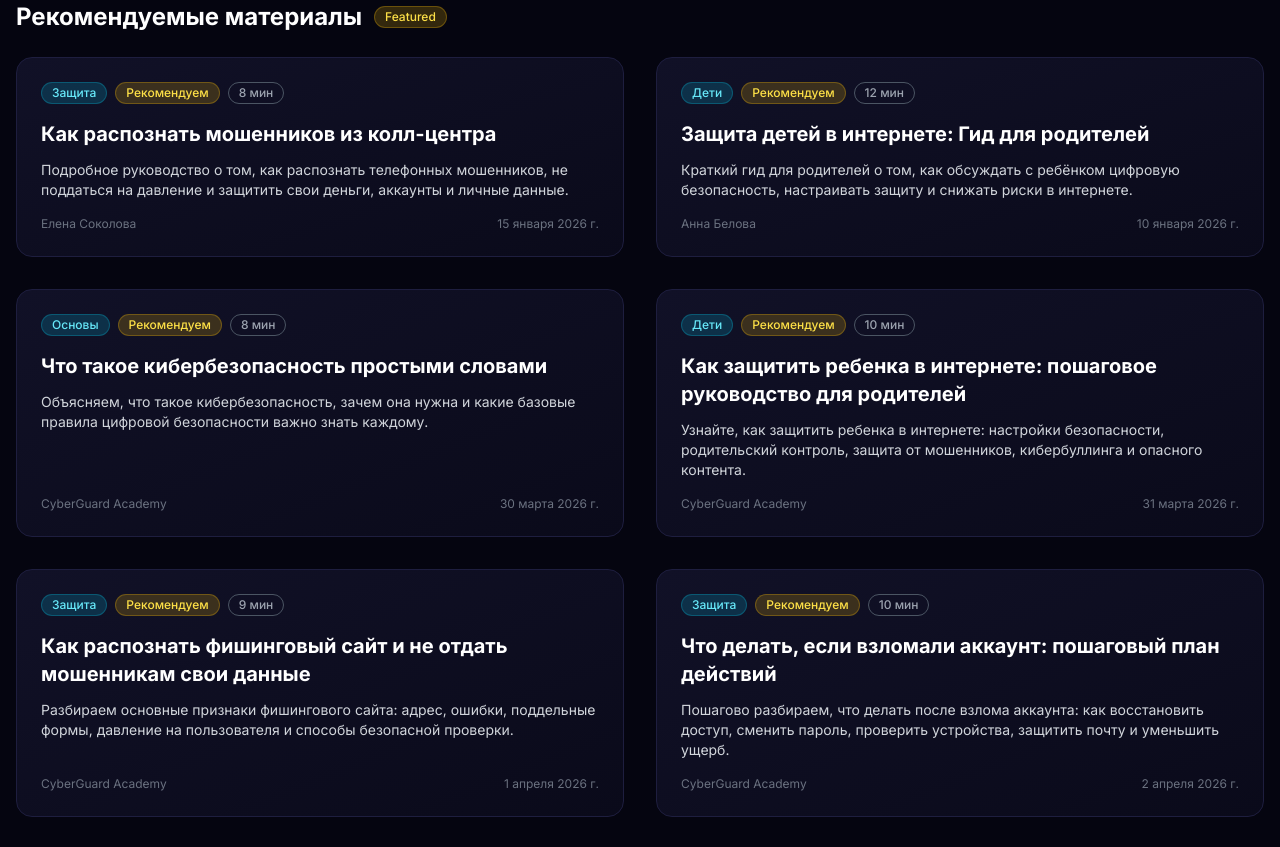
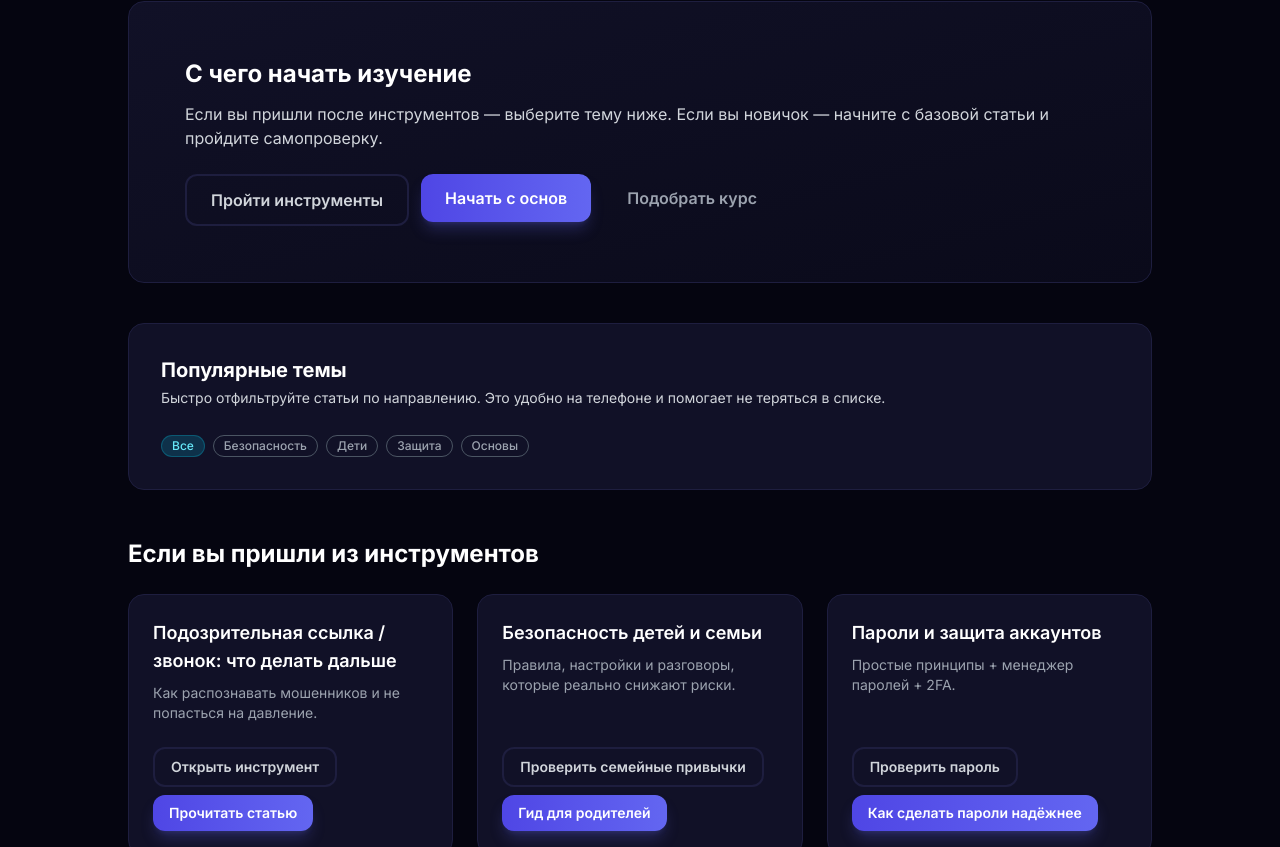
Before and after one commit to mam37bez/cyberguard-academy, a Next.js app: page /blog in a window 1280 px wide. Shown: the part 333-1180 px from the top of the page. Built offline with nearby package versions, Linux system fonts and the light colour scheme.

Commit message:
Strengthen blog page with start guide and topic filters

```diff
--- a/src/app/blog/page.tsx
+++ b/src/app/blog/page.tsx
@@ -2,6 +2,7 @@ import type { Metadata } from 'next';
 import Link from 'next/link';
 import { Card, CardContent } from '@/components/ui/Card';
 import { Badge } from '@/components/ui/Badge';
+import { Button } from '@/components/ui/Button';
 import { SectionHeading } from '@/components/ui/SectionHeading';
 import { blogPosts } from '@/data/blog';
 import { formatDate } from '@/lib/utils';
@@ -15,9 +16,55 @@ export const metadata: Metadata = {
   },
 };
 
-export default function BlogPage() {
-  const featuredPosts = blogPosts.filter((post) => post.featured);
-  const regularPosts = blogPosts.filter((post) => !post.featured);
+type BlogPageProps = {
+  searchParams?: Promise<{
+    category?: string;
+  }>;
+};
+
+export default async function BlogPage({ searchParams }: BlogPageProps) {
+  // Next.js 15 типизирует searchParams как Promise.
+  // await безопасен: если придёт обычный объект, await просто вернёт его как значение.
+  const sp = searchParams ? await searchParams : undefined;
+
+  const activeCategory =
+    typeof sp?.category === 'string' && sp.category.trim().length > 0 ? sp.category : undefined;
+
+  const categories = Array.from(new Set(blogPosts.map((p) => p.category))).sort((a, b) =>
+    a.localeCompare(b, 'ru'),
+  );
+
+  const visiblePosts = activeCategory ? blogPosts.filter((p) => p.category === activeCategory) : blogPosts;
+
+  const featuredPosts = visiblePosts.filter((post) => post.featured);
+  const regularPosts = visiblePosts.filter((post) => !post.featured);
+
+  const toolToArticle = [
+    {
+      title: 'Подозрительная ссылка / звонок: что делать дальше',
+      toolHref: '/security-tools#suspicious-link',
+      toolLabel: 'Открыть инструмент',
+      postHref: '/blog/kak-raspoznat-moshennikov',
+      postLabel: 'Прочитать статью',
+      note: 'Как распознавать мошенников и не попасться на давление.',
+    },
+    {
+      title: 'Безопасность детей и семьи',
+      toolHref: '/security-tools#family-security',
+      toolLabel: 'Проверить семейные привычки',
+      postHref: '/blog/zaschita-detey',
+      postLabel: 'Гид для родителей',
+      note: 'Правила, настройки и разговоры, которые реально снижают риски.',
+    },
+    {
+      title: 'Пароли и защита аккаунтов',
+      toolHref: '/security-tools#password-strength',
+      toolLabel: 'Проверить пароль',
+      postHref: '/blog/nadezhnye-paroli',
+      postLabel: 'Как сделать пароли надёжнее',
+      note: 'Простые принципы + менеджер паролей + 2FA.',
+    },
+  ];
 
   return (
     <div className="pt-24 pb-16">
@@ -29,6 +76,102 @@ export default function BlogPage() {
           subtitle="Практические материалы о защите аккаунтов, устройств, данных и безопасном поведении в интернете"
         />
 
+        {/* С чего начать */}
+        <div className="max-w-5xl mx-auto mb-10">
+          <Card variant="gradient">
+            <CardContent className="p-6 md:p-8">
+              <h2 className="text-2xl font-bold text-white mb-3">С чего начать изучение</h2>
+              <p className="text-gray-300 mb-6">
+                Если вы пришли после инструментов — выберите тему ниже. Если вы новичок — начните с базовой статьи и
+                пройдите самопроверку.
+              </p>
+              <div className="flex flex-col sm:flex-row gap-3">
+                <Link href="/security-tools">
+                  <Button variant="outline">Пройти инструменты</Button>
+                </Link>
+                <Link href="/blog/chto-takoe-kiberbezopasnost">
+                  <Button variant="primary">Начать с основ</Button>
+                </Link>
+                <Link href="/courses">
+                  <Button variant="ghost">Подобрать курс</Button>
+                </Link>
+              </div>
+            </CardContent>
+          </Card>
+        </div>
+
+        {/* Популярные темы */}
+        <div className="max-w-5xl mx-auto mb-12 rounded-2xl border border-cyber-border bg-cyber-card p-6 md:p-8">
+          <div className="flex flex-col md:flex-row md:items-center md:justify-between gap-4">
+            <div>
+              <h2 className="text-xl font-bold text-white mb-1">Популярные темы</h2>
+              <p className="text-sm text-gray-300">
+                Быстро отфильтруйте статьи по направлению. Это удобно на телефоне и помогает не теряться в списке.
+              </p>
+            </div>
+
+            {activeCategory && (
+              <div className="shrink-0">
+                <Link href="/blog">
+                  <Button variant="outline" size="sm">
+                    Сбросить фильтр
+                  </Button>
+                </Link>
+              </div>
+            )}
+          </div>
+
+          <div className="flex flex-wrap gap-2 mt-6">
+            <Link href="/blog">
+              <Badge variant={activeCategory ? 'outline' : 'info'} size="sm">
+                Все
+              </Badge>
+            </Link>
+
+            {categories.map((c) => (
+              <Link key={c} href={'/blog?category=' + encodeURIComponent(c)}>
+                <Badge variant={activeCategory === c ? 'info' : 'outline'} size="sm">
+                  {c}
+                </Badge>
+              </Link>
+            ))}
+          </div>
+
+          {activeCategory && (
+            <p className="text-xs text-gray-400 mt-4">
+              Фильтр: <span className="text-gray-200 font-medium">{activeCategory}</span>
+            </p>
+          )}
+        </div>
+
+        {/* Связки tools → статьи */}
+        <section className="max-w-5xl mx-auto mb-14">
+          <h2 className="text-2xl font-bold text-white mb-6">Если вы пришли из инструментов</h2>
+          <div className="grid grid-cols-1 md:grid-cols-3 gap-6">
+            {toolToArticle.map((x) => (
+              <Card key={x.title} variant="default" className="h-full">
+                <CardContent className="flex flex-col h-full">
+                  <h3 className="text-lg font-semibold text-white mb-2">{x.title}</h3>
+                  <p className="text-sm text-gray-400 mb-6">{x.note}</p>
+                  <div className="mt-auto flex flex-col gap-2">
+                    <Link href={x.toolHref}>
+                      <Button variant="outline" size="sm">
+                        {x.toolLabel}
+                      </Button>
+                    </Link>
+                    <Link href={x.postHref}>
+                      <Button variant="primary" size="sm">
+                        {x.postLabel}
+                      </Button>
+                    </Link>
+                  </div>
+                </CardContent>
+              </Card>
+            ))}
+          </div>
+        </section>
+
+        {/* Featured */}
         {featuredPosts.length > 0 && (
           <section className="mb-16">
             <div className="flex items-center gap-3 mb-6">
@@ -70,10 +213,10 @@ export default function BlogPage() {
           </section>
         )}
 
-        {regularPosts.length > 0 && (
+        {/* Regular */}
+        {regularPosts.length > 0 ? (
           <section>
-            <h2 className="text-2xl font-bold text-white mb-6">Все статьи</h2>
-
+            <h2 className="text-2xl font-bold text-white mb-6">{activeCategory ? 'Статьи по теме' : 'Все статьи'}</h2>
             <div className="grid grid-cols-1 md:grid-cols-2 gap-8">
               {regularPosts.map((p) => (
                 <Link key={p.id} href={'/blog/' + p.slug}>
@@ -101,6 +244,20 @@ export default function BlogPage() {
               ))}
             </div>
           </section>
+        ) : (
+          <section className="max-w-5xl mx-auto">
+            <Card variant="default">
+              <CardContent>
+                <h2 className="text-xl font-bold text-white mb-2">По этому фильтру статей пока нет</h2>
+                <p className="text-gray-400 mb-4">
+                  Попробуйте выбрать другую тему или сбросить фильтр, чтобы увидеть все материалы.
+                </p>
+                <Link href="/blog">
+                  <Button variant="outline">Сбросить фильтр</Button>
+                </Link>
+              </CardContent>
+            </Card>
+          </section>
         )}
       </div>
     </div>
```
